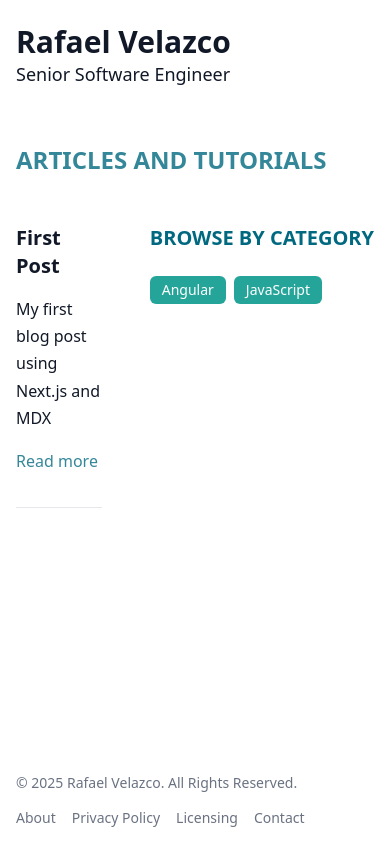
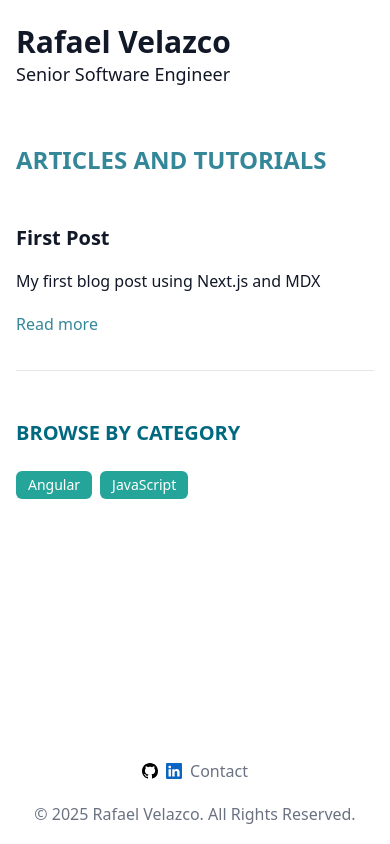
Before and after one commit to rjvelazco/rjvelazco-v2, a Next.js app: page / in a window 390 px wide. Built offline with nearby package versions, Linux system fonts and the light colour scheme.

Commit message:
feat: enhance layout with responsive design adjustments, integrate social media links, and update footer URL

```diff
--- a/src/app/(site)/layout.tsx
+++ b/src/app/(site)/layout.tsx
@@ -1,5 +1,6 @@
 import type { Metadata } from "next";
 import { NavBar } from "@components/NavBar";
+import Link from "next/link";
 
 export const metadata: Metadata = {
   title: "Rafael Velazco",
@@ -15,7 +16,6 @@ export default function RootLayout({
 
   return (
     <body className="layout_container relative flex flex-col min-h-screen max-w-[64rem] mx-auto">
-      {/* This should be a component */}
       <header className="flex items-center justify-between py-6 w-full mx-auto px-4">
         <div className="flex items-center gap-4">
           <div>
@@ -25,38 +25,34 @@ export default function RootLayout({
         </div>
         <NavBar />
       </header>
-      <main className="flex-grow w-full mx-auto px-4">
-        {children}
-      </main>
-      <footer className="bg-white rounded-lg mx-auto w-full">
-        <div className="w-full mx-auto p-4 md:flex md:items-center md:justify-between">
-          <span className="text-sm text-gray-500 sm:text-center">
-            © {currentYear}{" "}
-            <a href="https://flowbite.com/" className="hover:underline">
-              Rafael Velazco
-            </a>
-            . All Rights Reserved.
+      <main className="flex-grow w-full mx-auto px-4">{children}</main>
+      <footer className="bg-white rounded-lg mx-auto w-full mx-auto p-4 gap-4 flex justify-center flex-col-reverse sm:flex-col sm:items-end text-gray-500">
+        <div className="w-full flex flex-col-reverse gap-4 justify-center items-center sm:flex-row sm:items-center sm:justify-between">
+          <span className="sm:text-center">
+            © {currentYear} <Link href="/">Rafael Velazco</Link>. All Rights
+            Reserved.
           </span>
-          <ul className="flex flex-wrap items-center mt-3 text-sm font-medium text-gray-500 sm:mt-0">
-            <li>
-              <a href="#" className="hover:underline me-4 md:me-6">
-                About
-              </a>
-            </li>
-            <li>
-              <a href="#" className="hover:underline me-4 md:me-6">
-                Privacy Policy
-              </a>
-            </li>
-            <li>
-              <a href="#" className="hover:underline me-4 md:me-6">
-                Licensing
-              </a>
-            </li>
-            <li>
-              <a href="#" className="hover:underline">
-                Contact
-              </a>
+          <ul className="flex flex-wrap items-center mt-3 font-medium gap-2 sm:mt-0">
+            <Link href="https://github.com/rjvelazco">
+              <li>
+                <img
+                  src="/assets/github.svg"
+                  alt="GitHub"
+                  className="cursor-pointer w-4 h-4"
+                />
+              </li>
+            </Link>
+            <Link href="https://www.linkedin.com/in/rafael-velazco/">
+              <li>
+                <img
+                  src="/assets/linkedin.svg"
+                  alt="LinkedIn"
+                  className="cursor-pointer w-4 h-4"
+                />
+              </li>
+            </Link>
+            <li className="hover:underline">
+              <a href="mailto:rjvelazco21@gmail.com">Contact</a>
             </li>
           </ul>
         </div>
--- a/src/app/(site)/page.tsx
+++ b/src/app/(site)/page.tsx
@@ -12,7 +12,7 @@ export default async function Home() {
         </h2>
       </div>
 
-      <div className="flex gap-12">
+      <div className="flex gap-12 flex-col md:flex-row">
         <section className="space-y-8 flex-1">
           {posts.map((item) => (
             <article className="border-b border-gray-200 pb-8" key={item.title}>
--- a/src/app/portfolio/_components/PortfolioFooter.tsx
+++ b/src/app/portfolio/_components/PortfolioFooter.tsx
@@ -4,7 +4,7 @@ export const PortfolioFooter = () => {
       <footer className="opacity-80 m-4 min-[375px]:pl-4 md:pl-0 mt-16 w-full mx-auto container lg:max-w-4xl md:max-w-2xl mb-10 flex justify-center">
         <div className="rounded-lg w-full max-w-screen-xl mx-auto md:flex md:items-center md:justify-between py-4">
           <span className="text-sm sm:text-center text-zinc-800/90">
-            <a href="https://rafaelvelazco.com/" className="hover:underline">
+            <a href="https://rjvelazco.com/" className="hover:underline">
               Rafael Velazco
             </a>
           </span>
```
